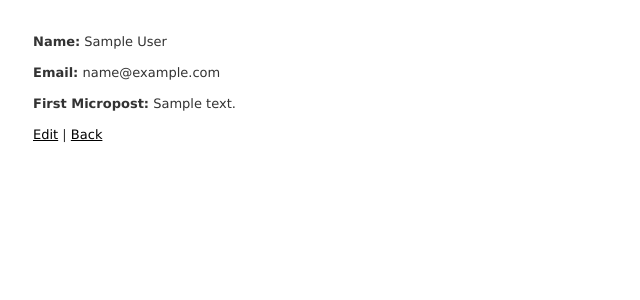
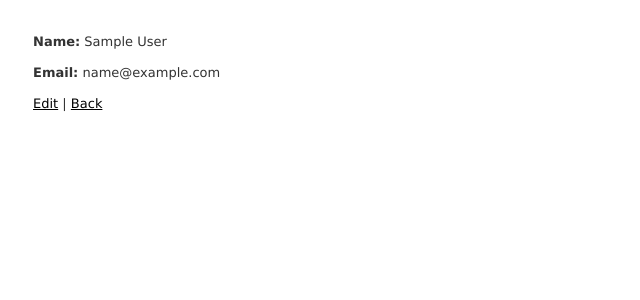
Before and after one commit to watagit/toy_app, a Rails app: page /users/1 in a window 1280 px wide. Shown: the top 300 px of the page, without its empty margins (0-640 px from the left). Run offline with Rails 7, Linux system fonts and the light colour scheme; tables that the repository leaves empty hold one stand-in row (values such as "Sample post"); style sheets or scripts are compiled from the project's sources.

Commit message:
Finish toy app

```diff
--- a/app/views/users/show.html.erb
+++ b/app/views/users/show.html.erb
@@ -10,10 +10,5 @@
   <%= @user.email %>
 </p>
 
-<p>
-  <strong>First Micropost:</strong>
-  <%= @user.microposts.first.content %>
-</p>
-
 <%= link_to 'Edit', edit_user_path(@user) %> |
 <%= link_to 'Back', users_path %>
```
